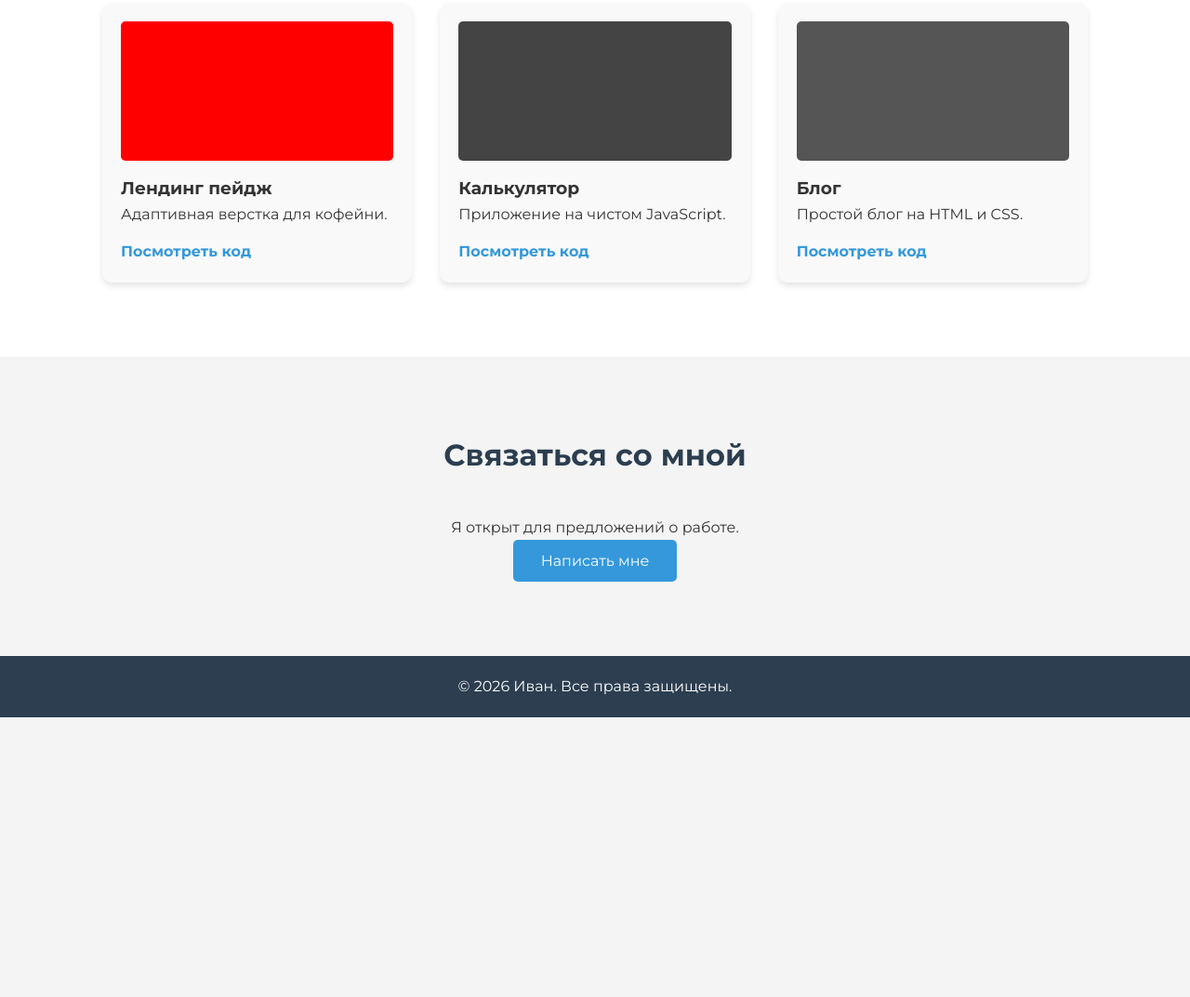
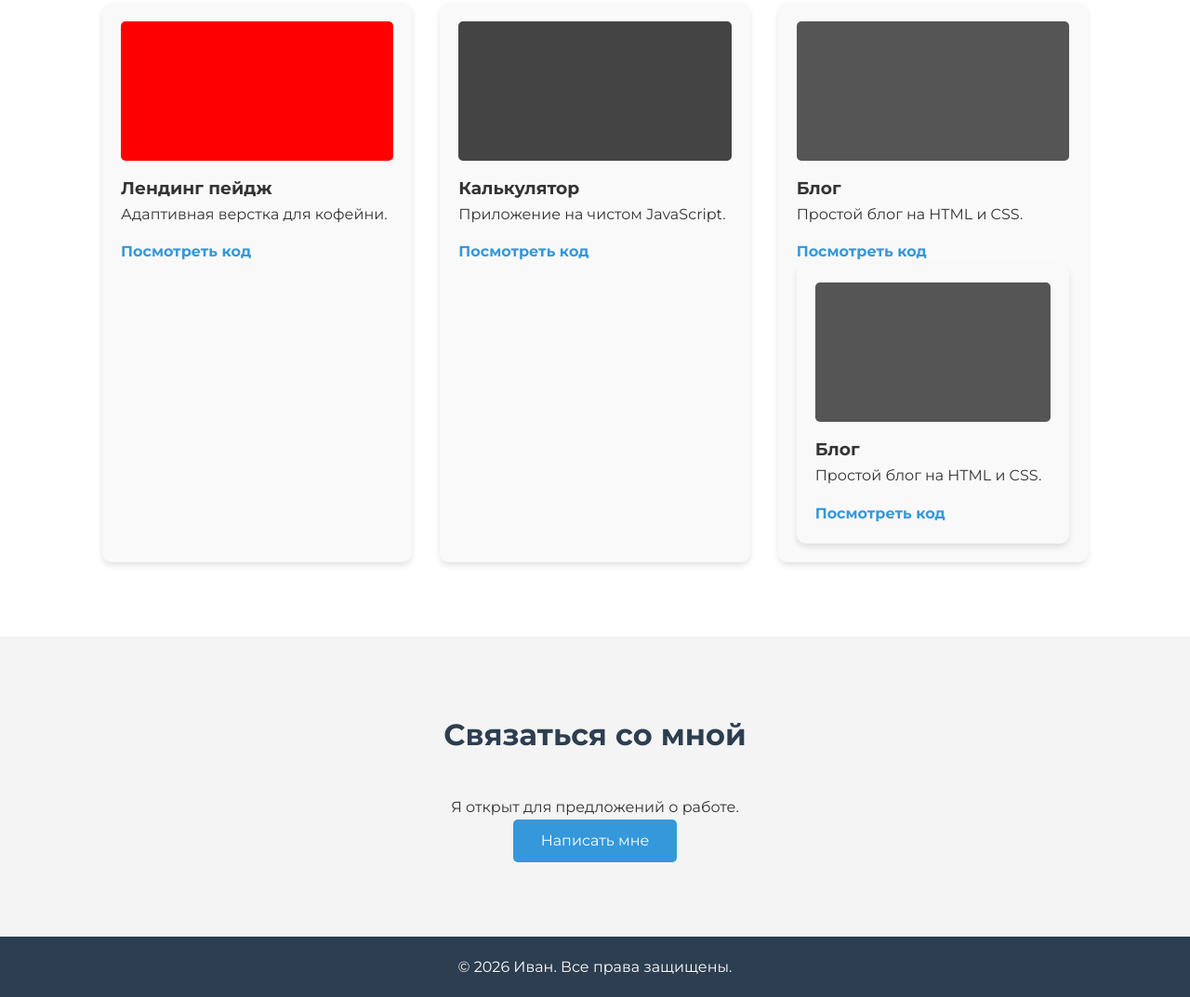
Before and after one commit to lopata11/Bulignick, a plain HTML site: page index.html in a window 1280 px wide. Shown: the part 1298-2371 px from the top of the page at 93% size. Before the commit the page ends 2070 px from the top, so only its background shows below. Drawn offline with Linux system fonts and the light colour scheme.

Commit message:
Update index.html

```diff
--- a/index.html
+++ b/index.html
@@ -62,7 +62,7 @@
                     <div class="card-image" style="background-color: #ff0000;"></div>
                     <h3>Лендинг пейдж</h3>
                     <p>Адаптивная верстка для кофейни.</p>
-                    <a href="#" class="btn-small">Посмотреть код</a>
+                    <a href="" class="btn-small">Посмотреть код</a>
                 </div>
                 <!-- Карточка проекта 2 -->
                 <div class="project-card">
@@ -76,7 +76,12 @@
                     <div class="card-image" style="background-color: #555;"></div>
                     <h3>Блог</h3>
                     <p>Простой блог на HTML и CSS.</p>
-                    <a href="ч" class="btn-small">Посмотреть код</a>
+                    <a href="" class="btn-small">Посмотреть код</a>
+            <div class="project-card">
+                    <div class="card-image" style="background-color: #555;"></div>
+                    <h3>Блог</h3>
+                    <p>Простой блог на HTML и CSS.</p>
+                    <a href="" class="btn-small">Посмотреть код</a>
                 </div>
             </div>
         </div>
```
